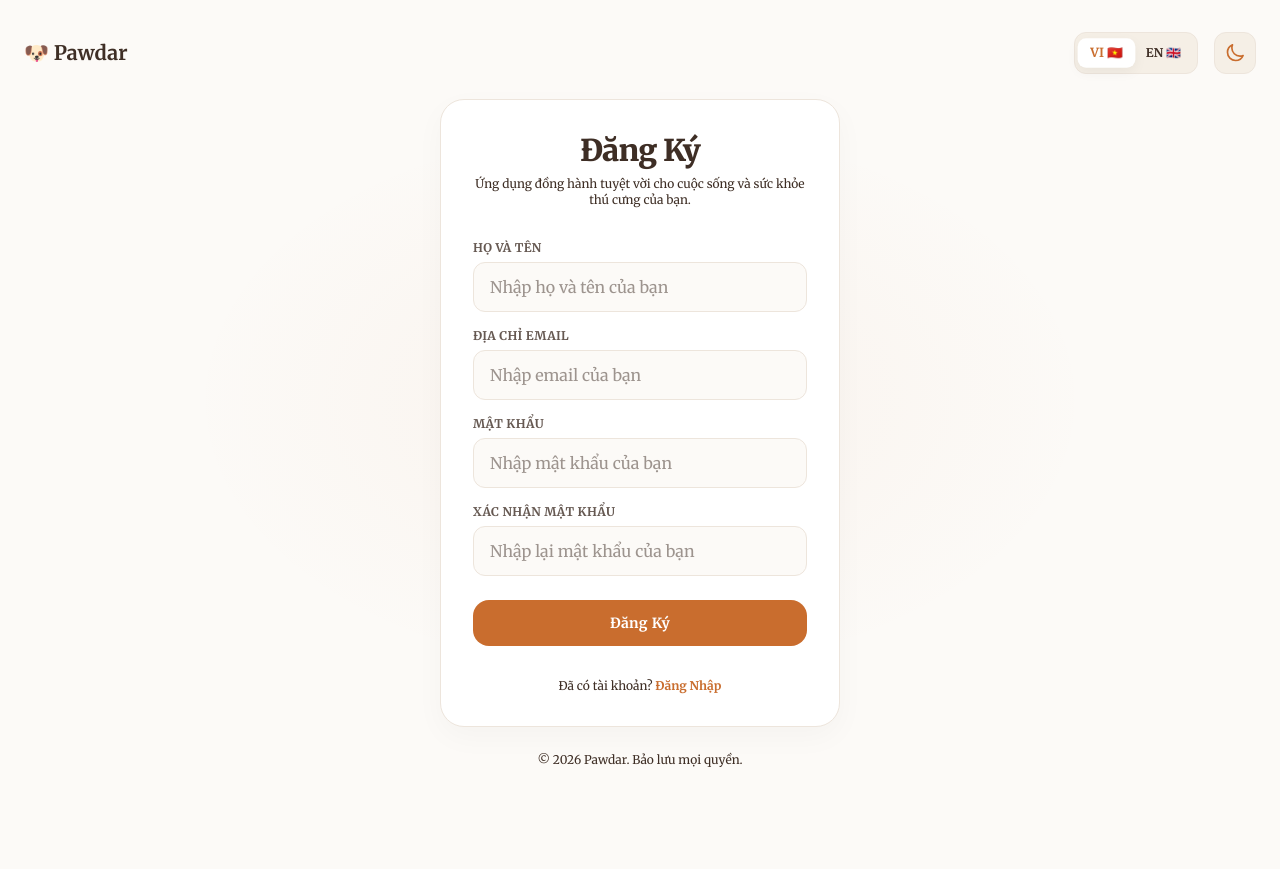
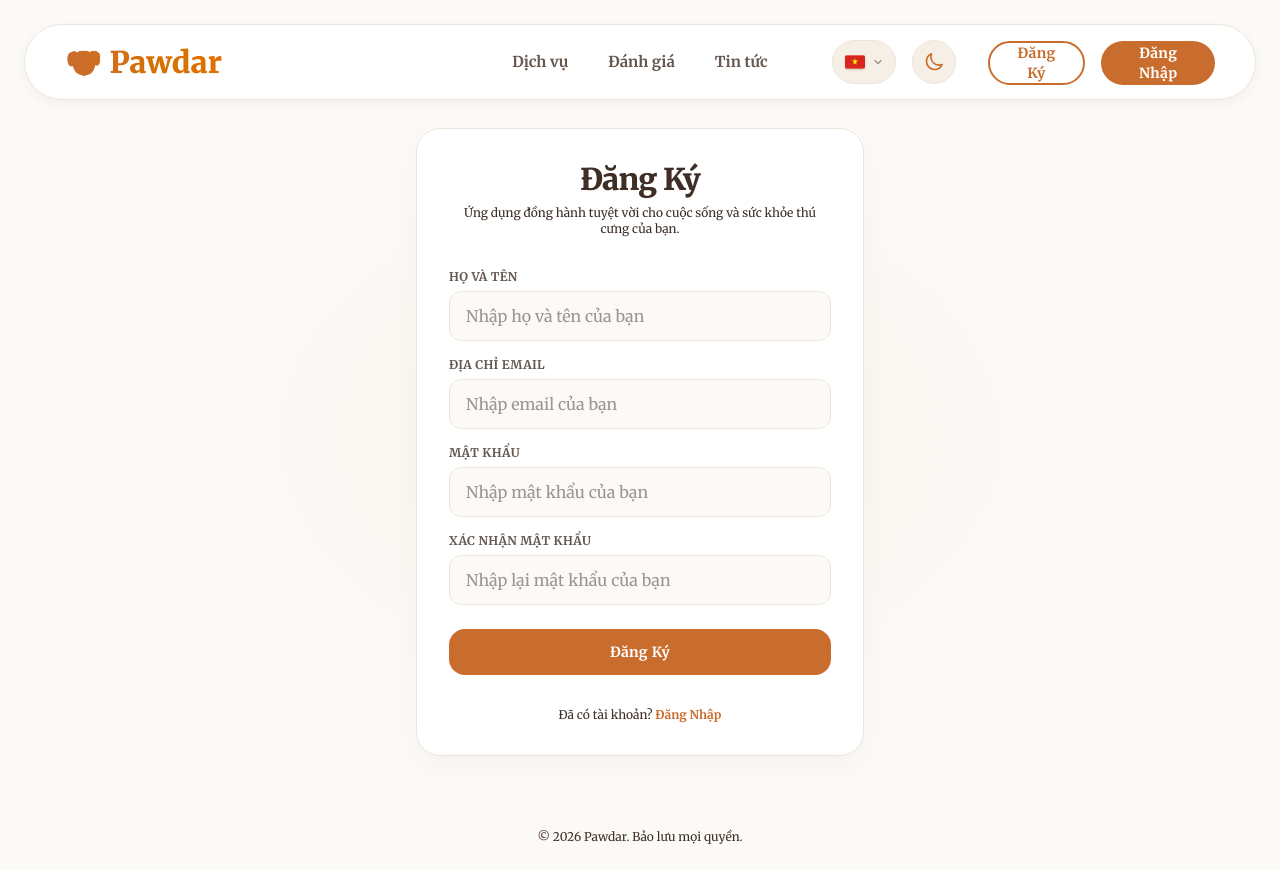
Before and after one commit to bone204/pawdar, a Next.js app in the folder web/: page /register in a window 1280 px wide. Before the commit the page ends 800 px from the top, so only its background shows below. Built offline with nearby package versions, Linux system fonts and the light colour scheme.

Commit message:
feat: implement auth pages, dynamic header, and i18n support with UI components

```diff
--- /dev/null
+++ b/web/src/presentation/components/Header.tsx
@@ -0,0 +1,91 @@
+"use client";
+
+import React, { useState, useEffect } from "react";
+import { useTranslation } from "@/presentation/providers/LanguageProvider";
+import { Button } from "@/presentation/components/ui/Button";
+import { LanguageSwitcher } from "@/presentation/components/ui/LanguageSwitcher";
+import { ThemeToggle } from "@/presentation/components/ui/ThemeToggle";
+import Link from "next/link";
+
+export const Header: React.FC = () => {
+  const { t } = useTranslation();
+  const [isVisible, setIsVisible] = useState(true);
+  const [lastScrollY, setLastScrollY] = useState(0);
+
+  useEffect(() => {
+    const handleScroll = () => {
+      const currentScrollY = window.scrollY;
+
+      // Ẩn khi cuộn xuống, hiện lại ngay khi cuộn lên
+      if (currentScrollY > lastScrollY && currentScrollY > 10) {
+        setIsVisible(false);
+      } else {
+        setIsVisible(true);
+      }
+      setLastScrollY(currentScrollY);
+    };
+
+    window.addEventListener("scroll", handleScroll, { passive: true });
+    return () => window.removeEventListener("scroll", handleScroll);
+  }, [lastScrollY]);
+
+  return (
+    <header
+      className={`fixed top-6 left-0 right-0 z-50 transition-all duration-400 ease-in-out select-none ${
+        isVisible ? "translate-y-0 opacity-100" : "-translate-y-28 opacity-0"
+      }`}
+    >
+      <div className="container mx-auto px-6">
+        <div className="bg-card/90 backdrop-blur-lg border border-border shadow-[0_4px_12px_rgba(62,46,37,0.05)] dark:shadow-[0_4px_12px_rgba(0,0,0,0.15)] rounded-full h-[76px] px-10 grid grid-cols-2 md:grid-cols-3 items-center transition-all duration-300">
+          {/* Left Side: Logo */}
+          <div className="flex justify-start items-center">
+            <Link
+              href="/"
+              className="text-3xl font-black bg-linear-to-r from-primary to-amber-600 bg-clip-text text-transparent hover:scale-105 transition-transform duration-300 cursor-pointer select-none"
+            >
+              🐶 {t("common.appName")}
+            </Link>
+          </div>
+
+          {/* Center: Navigation Links */}
+          <nav className="hidden md:flex justify-center items-center gap-10 text-[15px] font-bold text-foreground/80">
+            <span className="relative py-2 hover:text-primary cursor-pointer transition-colors duration-300 select-none group">
+              {t("common.navServices")}
+              <span className="absolute bottom-0 left-0 w-full h-[2.5px] bg-primary transform scale-x-0 group-hover:scale-x-100 transition-transform duration-300 origin-left rounded-full"></span>
+            </span>
+            <span className="relative py-2 hover:text-primary cursor-pointer transition-colors duration-300 select-none group">
+              {t("common.navReviews")}
+              <span className="absolute bottom-0 left-0 w-full h-[2.5px] bg-primary transform scale-x-0 group-hover:scale-x-100 transition-transform duration-300 origin-left rounded-full"></span>
+            </span>
+            <span className="relative py-2 hover:text-primary cursor-pointer transition-colors duration-300 select-none group">
+              {t("common.navNews")}
+              <span className="absolute bottom-0 left-0 w-full h-[2.5px] bg-primary transform scale-x-0 group-hover:scale-x-100 transition-transform duration-300 origin-left rounded-full"></span>
+            </span>
+          </nav>
+
+          {/* Right Side: Switchers & Action Buttons */}
+          <div className="flex justify-end items-center gap-8">
+            <div className="flex items-center gap-4">
+              <LanguageSwitcher />
+              <ThemeToggle />
+            </div>
+
+            <div className="flex items-center gap-4">
+              <Link href="/register" className="cursor-pointer">
+                <Button variant="secondary" size="md" className="cursor-pointer select-none h-11 px-6 rounded-full">
+                  {t("auth.register")}
+                </Button>
+              </Link>
+
+              <Link href="/login" className="cursor-pointer">
+                <Button variant="primary" size="md" className="cursor-pointer select-none h-11 px-6 rounded-full">
+                  {t("auth.login")}
+                </Button>
+              </Link>
+            </div>
+          </div>
+        </div>
+      </div>
+    </header>
+  );
+};
--- a/web/src/presentation/components/ui/Button.tsx
+++ b/web/src/presentation/components/ui/Button.tsx
@@ -18,7 +18,7 @@ export const Button: React.FC<ButtonProps> = ({
   ...props
 }) => {
   const baseStyle =
-    "inline-flex items-center justify-center font-bold tracking-wide rounded-2xl select-none cursor-pointer transition-all duration-300 ease-out focus:outline-none focus:ring-4 focus:ring-primary/25 disabled:opacity-50 disabled:pointer-events-none hover:-translate-y-0.5 active:translate-y-0 active:scale-[0.97]";
+    "inline-flex items-center justify-center font-bold tracking-wide rounded-2xl select-none cursor-pointer transition-all duration-300 ease-out focus:outline-none focus-visible:ring-4 focus-visible:ring-primary/25 disabled:opacity-50 disabled:pointer-events-none hover:-translate-y-0.5 active:translate-y-0 active:scale-[0.97]";
 
   const variants = {
     primary: "bg-primary text-primary-foreground hover:brightness-105 active:brightness-95 hover:shadow-[0_6px_16px_rgba(201,109,46,0.2)] dark:hover:shadow-[0_6px_16px_rgba(234,168,94,0.25)] border border-primary/10",
--- a/web/src/presentation/components/ui/LanguageSwitcher.tsx
+++ b/web/src/presentation/components/ui/LanguageSwitcher.tsx
@@ -1,37 +1,118 @@
 "use client";
 
-import React from "react";
+import React, { useState, useRef, useEffect } from "react";
 import { useTranslation, Locale } from "@/presentation/providers/LanguageProvider";
 
+interface LanguageOption {
+  code: Locale;
+  label: string;
+}
+
 export const LanguageSwitcher: React.FC = () => {
-  const { locale, setLocale } = useTranslation();
+  const { locale, setLocale, t } = useTranslation();
+  const [isOpen, setIsOpen] = useState(false);
+  const dropdownRef = useRef<HTMLDivElement>(null);
 
-  const handleToggle = (lang: Locale) => {
-    setLocale(lang);
+  const languages: LanguageOption[] = [
+    { code: "vi", label: t("common.langVi") },
+    { code: "en", label: t("common.langEn") },
+  ];
+
+  const currentLanguage = languages.find((lang) => lang.code === locale) || languages[0];
+
+  const handleSelect = (langCode: Locale) => {
+    if (langCode === "vi" || langCode === "en") {
+      setLocale(langCode);
+    }
+    setIsOpen(false);
   };
 
+  const renderFlagIcon = (code: Locale) => {
+    if (code === "vi") {
+      return (
+        <svg xmlns="http://www.w3.org/2000/svg" viewBox="0 0 3 2" className="w-5 h-3.5 rounded-xs shadow-[0_1px_2px_rgba(0,0,0,0.15)] object-cover shrink-0 select-none">
+          <rect width="3" height="2" fill="#da251d"/>
+          <polygon points="1.5,0.4 1.59,0.78 1.98,0.78 1.66,1.01 1.78,1.4 1.5,1.17 1.22,1.4 1.34,1.01 1.02,0.78 1.41,0.78" fill="#ffff00"/>
+        </svg>
+      );
+    }
+    // Cờ Anh quốc (GB)
+    return (
+      <svg xmlns="http://www.w3.org/2000/svg" viewBox="0 0 60 30" className="w-5 h-3.5 rounded-xs shadow-[0_1px_2px_rgba(0,0,0,0.15)] object-cover shrink-0 select-none">
+        <rect width="60" height="30" fill="#012169"/>
+        <path d="M0,0 L60,30 M60,0 L0,30" stroke="#fff" strokeWidth="6"/>
+        <path d="M0,0 L60,30 M60,0 L0,30" stroke="#C8102E" strokeWidth="4"/>
+        <path d="M0,15 H60 M30,0 V30" stroke="#fff" strokeWidth="10"/>
+        <path d="M0,15 H60 M30,0 V30" stroke="#C8102E" strokeWidth="6"/>
+      </svg>
+    );
+  };
+
+  useEffect(() => {
+    const handleClickOutside = (event: MouseEvent) => {
+      if (dropdownRef.current && !dropdownRef.current.contains(event.target as Node)) {
+        setIsOpen(false);
+      }
+    };
+
+    document.addEventListener("click", handleClickOutside);
+    return () => document.removeEventListener("click", handleClickOutside);
+  }, []);
+
   return (
-    <div className="inline-flex items-center p-1 bg-secondary rounded-xl border border-border select-none">
+    <div className="relative select-none text-left" ref={dropdownRef}>
       <button
-        onClick={() => handleToggle("vi")}
-        className={`px-3 py-1.5 text-xs font-bold rounded-lg transition-all duration-300 ${
-          locale === "vi"
-            ? "bg-card text-primary shadow-[0_4px_12px_rgba(0,0,0,0.05)] scale-105"
-            : "text-muted hover:text-foreground"
+        onClick={(e) => {
+          e.stopPropagation();
+          setIsOpen(!isOpen);
+        }}
+        className="w-16 h-11 bg-secondary hover:bg-secondary/80 text-foreground border border-border rounded-full flex items-center justify-center gap-2 transition-all duration-300 active:scale-95 cursor-pointer focus:outline-none focus-visible:ring-4 focus-visible:ring-primary/20"
+        aria-label="Select Language"
+      >
+        {renderFlagIcon(currentLanguage.code)}
+        <svg
+          xmlns="http://www.w3.org/2000/svg"
+          fill="none"
+          viewBox="0 0 24 24"
+          strokeWidth="2.5"
+          stroke="currentColor"
+          className={`w-2.5 h-2.5 text-foreground/60 transition-transform duration-300 ${isOpen ? "rotate-180" : "rotate-0"}`}
+        >
+          <path strokeLinecap="round" strokeLinejoin="round" d="M19.5 8.25l-7.5 7.5-7.5-7.5" />
+        </svg>
+      </button>
+
+      {/* Dropdown Menu Overlay - Hoạt động mượt mà cả khi mở và đóng */}
+      <div
+        className={`absolute right-0 mt-2 w-40 bg-card/95 backdrop-blur-lg border border-border shadow-[0_4px_24px_rgba(62,46,37,0.08)] dark:shadow-[0_4px_24px_rgba(0,0,0,0.3)] rounded-2xl p-1.5 z-50 transition-all duration-300 ease-out origin-top-right ${
+          isOpen
+            ? "opacity-100 scale-100 translate-y-0 pointer-events-auto"
+            : "opacity-0 scale-95 -translate-y-2 pointer-events-none"
         }`}
       >
-        VI 🇻🇳
-      </button>
-      <button
-        onClick={() => handleToggle("en")}
-        className={`px-3 py-1.5 text-xs font-bold rounded-lg transition-all duration-300 ${
-          locale === "en"
-            ? "bg-card text-primary shadow-[0_4px_12px_rgba(0,0,0,0.05)] scale-105"
-            : "text-muted hover:text-foreground"
-        }`}
-      >
-        EN 🇬🇧
-      </button>
+        <div className="flex flex-col gap-1">
+          {languages.map((lang) => {
+            const isSelected = lang.code === locale;
+            return (
+              <button
+                key={lang.code}
+                onClick={(e) => {
+                  e.stopPropagation();
+                  handleSelect(lang.code);
+                }}
+                className={`w-full px-3 py-2 flex items-center gap-3 rounded-xl text-xs font-bold text-left transition-all duration-200 cursor-pointer ${
+                  isSelected
+                    ? "bg-primary/10 text-primary"
+                    : "text-foreground/80 hover:bg-secondary hover:text-foreground"
+                }`}
+              >
+                {renderFlagIcon(lang.code)}
+                <span>{lang.label}</span>
+              </button>
+            );
+          })}
+        </div>
+      </div>
     </div>
   );
 };
--- a/web/src/presentation/components/ui/ThemeToggle.tsx
+++ b/web/src/presentation/components/ui/ThemeToggle.tsx
@@ -9,7 +9,7 @@ export const ThemeToggle: React.FC = () => {
   return (
     <button
       onClick={toggleTheme}
-      className="p-2.5 bg-secondary text-foreground rounded-xl border border-border transition-all duration-300 hover:scale-105 active:scale-95 focus:outline-none focus:ring-2 focus:ring-primary/40 flex items-center justify-center cursor-pointer"
+      className="w-11 h-11 bg-secondary text-foreground rounded-full border border-border transition-all duration-300 hover:scale-105 active:scale-95 focus:outline-none focus-visible:ring-4 focus-visible:ring-primary/20 flex items-center justify-center cursor-pointer"
       aria-label="Toggle Theme"
     >
       {theme === "light" ? (
--- a/web/src/presentation/i18n/locales/vi.json
+++ b/web/src/presentation/i18n/locales/vi.json
@@ -4,7 +4,12 @@
     "loading": "Đang tải...",
     "submit": "Xác nhận",
     "cancel": "Hủy",
-    "logout": "Đăng Xuất"
+    "logout": "Đăng Xuất",
+    "navServices": "Dịch vụ",
+    "navReviews": "Đánh giá",
+    "navNews": "Tin tức",
+    "langVi": "Tiếng Việt",
+    "langEn": "Tiếng Anh"
   },
   "landing": {
     "title": "Chào mừng đến với Pawdar",
--- a/web/src/presentation/pages/auth/RegisterPage.tsx
+++ b/web/src/presentation/pages/auth/RegisterPage.tsx
@@ -4,8 +4,7 @@ import React, { useState } from "react";
 import { useTranslation } from "@/presentation/providers/LanguageProvider";
 import { TextField } from "@/presentation/components/ui/TextField";
 import { Button } from "@/presentation/components/ui/Button";
-import { LanguageSwitcher } from "@/presentation/components/ui/LanguageSwitcher";
-import { ThemeToggle } from "@/presentation/components/ui/ThemeToggle";
+import { Header } from "@/presentation/components/Header";
 import Link from "next/link";
 import { useRouter } from "next/navigation";
 
@@ -76,21 +75,12 @@ export const RegisterPage: React.FC = () => {
   };
 
   return (
-    <div className="min-h-screen flex flex-col items-center justify-between py-8 bg-radial from-primary/5 via-transparent to-transparent">
-      {/* Top Header Panel */}
-      <div className="w-full max-w-7xl px-6 flex justify-between items-center select-none">
-        <Link href="/" className="text-xl font-bold text-foreground">
-          🐶 {t("common.appName")}
-        </Link>
-        <div className="flex gap-4">
-          <LanguageSwitcher />
-          <ThemeToggle />
-        </div>
-      </div>
+    <div className="min-h-screen flex flex-col bg-radial from-primary/5 via-transparent to-transparent pt-20">
+      <Header />
 
       {/* Card Form */}
-      <div className="w-full max-w-md px-6">
-        <div className="bg-card border border-border p-8 rounded-3xl shadow-[0_10px_30px_rgba(0,0,0,0.03)] dark:shadow-[0_10px_30px_rgba(0,0,0,0.2)]">
+      <div className="grow flex items-center justify-center py-12 px-6">
+        <div className="w-full max-w-md bg-card border border-border p-8 rounded-3xl shadow-[0_10px_30px_rgba(0,0,0,0.03)] dark:shadow-[0_10px_30px_rgba(0,0,0,0.2)]">
           <div className="text-center mb-8">
             <h2 className="text-3xl font-black tracking-tight">{t("auth.register")}</h2>
             <p className="text-xs text-muted mt-2">{t("landing.subtitle")}</p>
@@ -157,9 +147,9 @@ export const RegisterPage: React.FC = () => {
       </div>
 
       {/* Footer */}
-      <div className="text-xs text-muted select-none">
+      <footer className="py-6 border-t border-border/10 text-center text-xs text-muted select-none">
         {t("landing.footer")}
-      </div>
+      </footer>
     </div>
   );
 };
--- a/web/src/presentation/pages/main/DashboardPage.tsx
+++ b/web/src/presentation/pages/main/DashboardPage.tsx
@@ -35,7 +35,7 @@ export const DashboardPage: React.FC = () => {
   return (
     <div className="flex flex-col gap-8 w-full select-none">
       {/* Welcome Banner */}
-      <div className="flex flex-col md:flex-row md:items-center justify-between gap-4 p-8 bg-gradient-to-r from-primary to-amber-600 rounded-3xl text-white shadow-lg">
+      <div className="flex flex-col md:flex-row md:items-center justify-between gap-4 p-8 bg-linear-to-r from-primary to-amber-600 rounded-3xl text-white shadow-lg">
         <div>
           <h1 className="text-3xl font-extrabold tracking-tight">
             {t("main.welcome")}, {userName}! 👋
```
Also changed, not shown: web/src/presentation/i18n/locales/en.json (+6 -1 lines), web/src/presentation/pages/auth/LoginPage.tsx (+7 -17 lines), web/src/presentation/pages/landing/LandingPage.tsx (+3 -20 lines).
